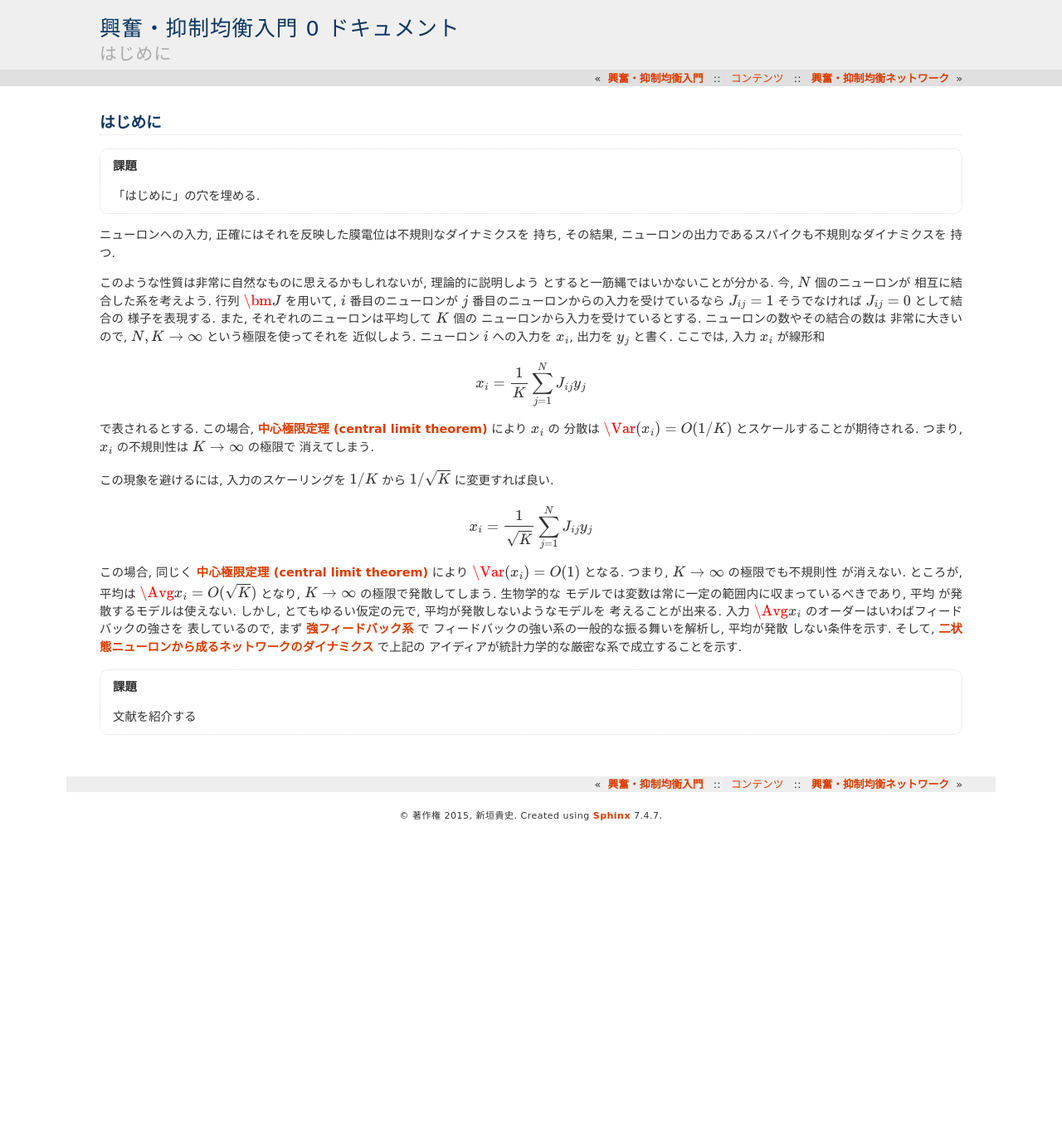
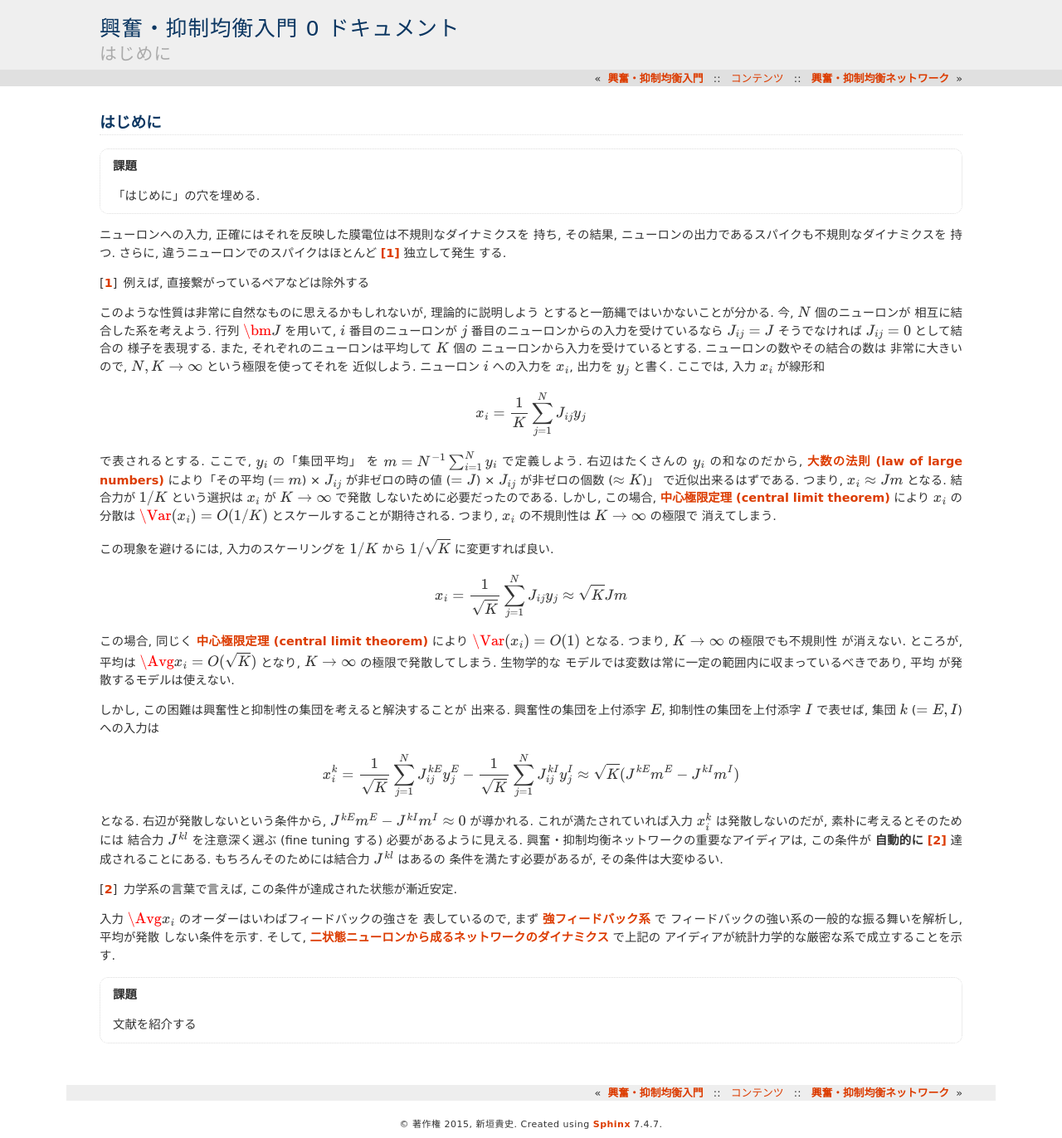
Before and after one commit to tkf/balance-tutorial-ja, a Sphinx documentation site: the page built from source/introduction.rst, in a window 1280 px wide. Shown: the whole page at 83% size. Built offline with Sphinx 7.4.7, drawn with Linux system fonts in a browser that asks for light colours; formulas are drawn with MathJax 3; before the commit the page ends 1001 px from its top, so only the background shows below that.

Commit message:
「はじめに」で興奮性と抑制性の集団について言及

```diff
--- a/source/introduction.rst
+++ b/source/introduction.rst
@@ -6,13 +6,16 @@
 
 ニューロンへの入力, 正確にはそれを反映した膜電位は不規則なダイナミクスを
 持ち, その結果, ニューロンの出力であるスパイクも不規則なダイナミクスを
-持つ.
+持つ.  さらに, 違うニューロンでのスパイクはほとんど [#]_ 独立して発生
+する.
+
+.. [#] 例えば, 直接繋がっているペアなどは除外する
 
 このような性質は非常に自然なものに思えるかもしれないが, 理論的に説明しよう
 とすると一筋縄ではいかないことが分かる.  今, :math:`N` 個のニューロンが
 相互に結合した系を考えよう.  行列 :math:`\bm J` を用いて, :math:`i`
 番目のニューロンが :math:`j` 番目のニューロンからの入力を受けているなら
-:math:`J_{ij} = 1` そうでなければ :math:`J_{ij} = 0` として結合の
+:math:`J_{ij} = J` そうでなければ :math:`J_{ij} = 0` として結合の
 様子を表現する.  また, それぞれのニューロンは平均して :math:`K` 個の
 ニューロンから入力を受けているとする.  ニューロンの数やその結合の数は
 非常に大きいので, :math:`N, K \to \infty` という極限を使ってそれを
@@ -23,7 +26,17 @@
 
    x_i = \frac 1 K \sum_{j=1}^{N} J_{ij} y_j
 
-で表されるとする.  この場合, :ref:`clt` により :math:`x_i` の
+で表されるとする.  ここで, :math:`y_i` の「集団平均」 を
+:math:`m = N^{-1} \sum_{i=1}^{N} y_i` で定義しよう.
+右辺はたくさんの :math:`y_i` の和なのだから, :ref:`lln`
+により「その平均 (:math:`= m`)
+× :math:`J_{ij}` が非ゼロの時の値 (:math:`= J`)
+× :math:`J_{ij}` が非ゼロの個数 (:math:`\approx K`)」
+で近似出来るはずである.
+つまり, :math:`x_i \approx J m` となる.  結合力が :math:`1/K`
+という選択は :math:`x_i` が :math:`K \to \infty` で発散
+しないために必要だったのである.
+しかし, この場合, :ref:`clt` により :math:`x_i` の
 分散は :math:`\Var (x_i) = O(1/K)` とスケールすることが期待される.
 つまり, :math:`x_i` の不規則性は :math:`K \to \infty` の極限で
 消えてしまう.
@@ -34,6 +47,7 @@
 .. math::
 
    x_i = \frac 1 {\sqrt K} \sum_{j=1}^{N} J_{ij} y_j
+   \approx \sqrt K J m
 
 この場合, 同じく :ref:`clt` により :math:`\Var (x_i) = O(1)`
 となる.  つまり, :math:`K \to \infty` の極限でも不規則性
@@ -42,8 +56,34 @@
 :math:`K \to \infty` の極限で発散してしまう.  生物学的な
 モデルでは変数は常に一定の範囲内に収まっているべきであり, 平均
 が発散するモデルは使えない.
-しかし, とてもゆるい仮定の元で, 平均が発散しないようなモデルを
-考えることが出来る.
+
+しかし, この困難は興奮性と抑制性の集団を考えると解決することが
+出来る.
+興奮性の集団を上付添字 :math:`E`,
+抑制性の集団を上付添字 :math:`I` で表せば, 集団 :math:`k`
+(:math:`= E, I`) への入力は
+
+.. math::
+
+   x^k_i
+   = \frac 1 {\sqrt K} \sum_{j=1}^{N} J^{kE}_{ij} y^{E}_j
+   - \frac 1 {\sqrt K} \sum_{j=1}^{N} J^{kI}_{ij} y^{I}_j
+   \approx
+   \sqrt{K} (J^{kE} m^E - J^{kI} m^I)
+
+となる.  右辺が発散しないという条件から,
+:math:`J^{kE} m^E - J^{kI} m^I \approx 0`
+が導かれる.  これが満たされていれば入力 :math:`x^k_i`
+は発散しないのだが, 素朴に考えるとそのためには
+結合力 :math:`J^{kl}` を注意深く選ぶ (fine tuning する)
+必要があるように見える.
+興奮・抑制均衡ネットワークの重要なアイディアは, この条件が
+**自動的に** [#]_ 達成されることにある.
+もちろんそのためには結合力 :math:`J^{kl}` はあるの
+条件を満たす必要があるが, その条件は大変ゆるい.
+
+.. [#] 力学系の言葉で言えば, この条件が達成された状態が漸近安定.
+
 入力 :math:`\Avg{x_i}` のオーダーはいわばフィードバックの強さを
 表しているので, まず :ref:`strong-feedback-system` で
 フィードバックの強い系の一般的な振る舞いを解析し, 平均が発散
```
